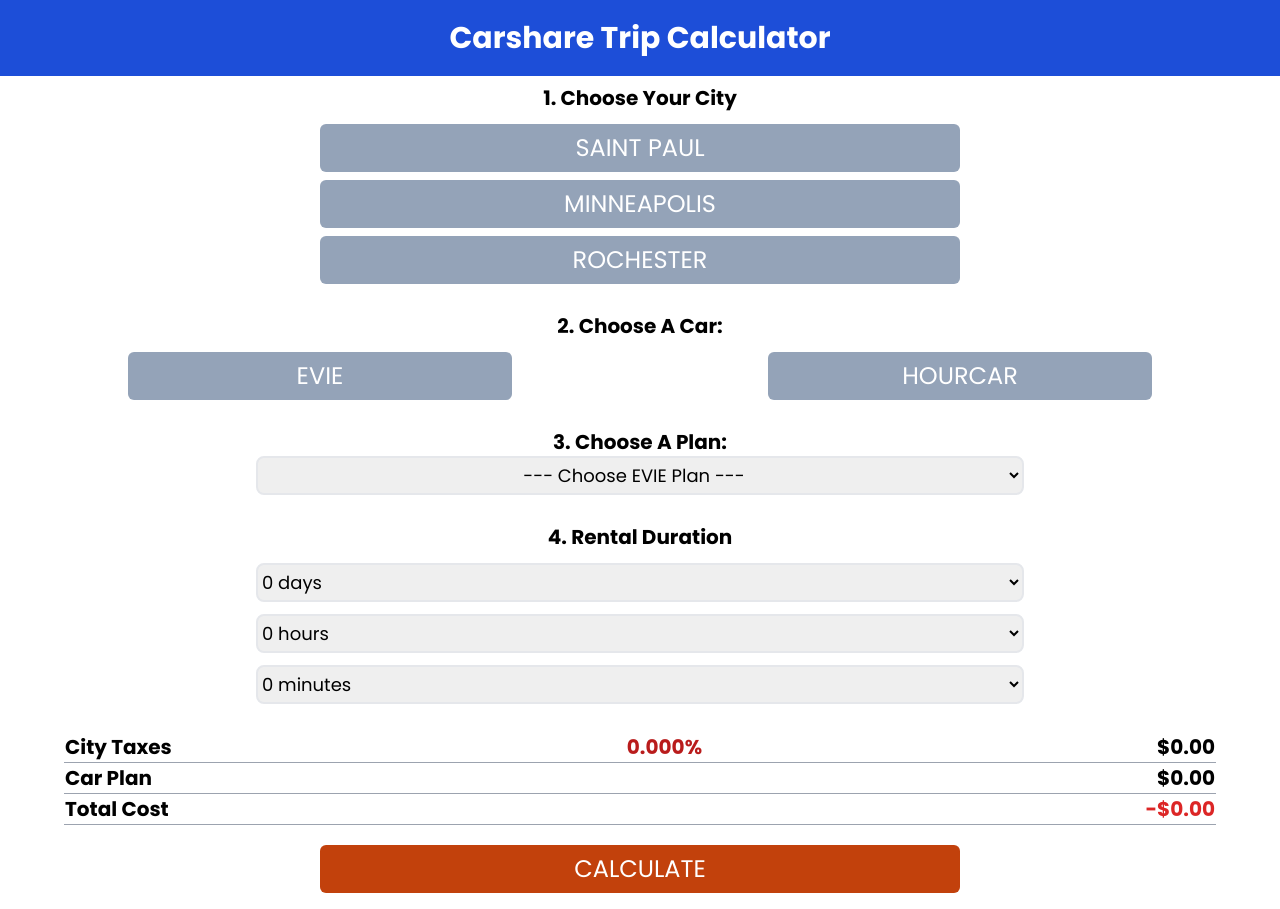
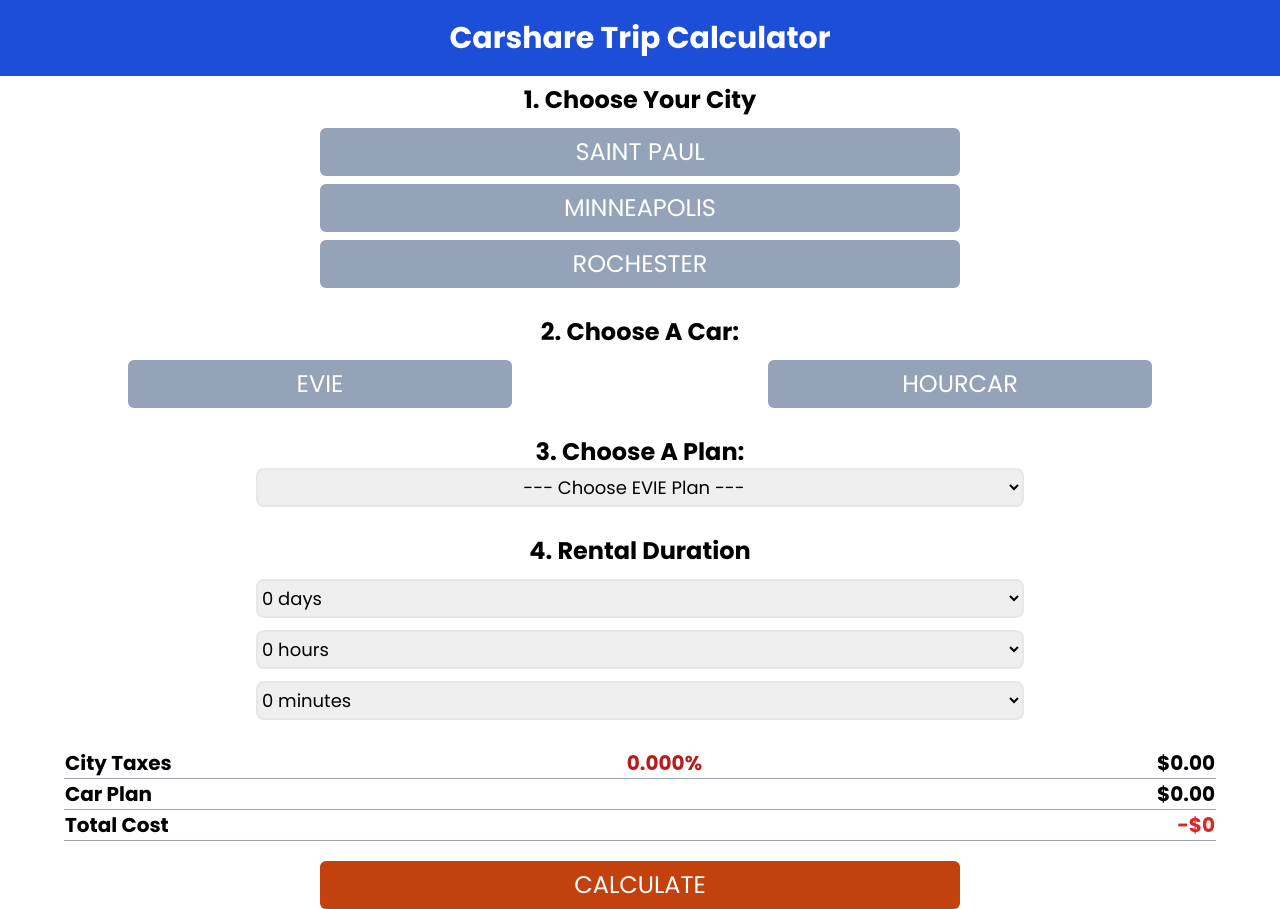
Before and after one commit to hmongdev/carshare-calculator, a React (Create React App) app: page / in a window 1280 px wide. Built offline with nearby package versions, Linux system fonts and the light colour scheme.

Commit message:
fix styling

```diff
--- a/src/App.js
+++ b/src/App.js
@@ -16,7 +16,7 @@
     const [preTax, setPreTax] = useState(0);
     const [taxCost, setTaxCost] = useState(0);
 
-    const minutes = [0, 15, 30, 45];
+    const minutes = [...Array(60).keys()];
     const hours = [...Array(8).keys()];
     const days = [...Array(5).keys()];
 
@@ -84,7 +84,7 @@
                 Carshare Trip Calculator
             </h1>
             <div id="city" className="my-2">
-                <h1 className="flex justify-center font-bold w-full text-xl">
+                <h1 className="flex justify-center font-bold w-full text-xl md:text-2xl">
                     1. Choose Your City
                 </h1>
                 <div className="flex flex-col gap-2 justify-evenly my-3">
@@ -101,7 +101,7 @@
                 </div>
             </div>
             <div id="carType" className="my-2">
-                <h1 className="flex justify-center px-3 font-bold w-full text-xl">
+                <h1 className="flex justify-center px-3 font-bold w-full text-xl md:text-2xl">
                     2. Choose A Car:
                 </h1>
                 <div className="flex my-3">
@@ -122,7 +122,7 @@
                 </div>
             </div>
             <div id="carPlan" className="my-2">
-                <h1 className="flex justify-center px-3 font-bold w-full text-xl">
+                <h1 className="flex justify-center px-3 font-bold w-full text-xl md:text-2xl">
                     3. Choose A Plan:
                 </h1>
                 {carType === 'HOURCAR' ? (
@@ -158,7 +158,7 @@
                 )}
             </div>
             <div id="rentalDuration" className="w-full my-2">
-                <h1 className="flex justify-center p-3 font-bold w-full text-xl">
+                <h1 className="flex justify-center p-3 font-bold w-full text-xl md:text-2xl">
                     4. Rental Duration
                 </h1>
                 <div className="flex flex-col w-3/5 gap-3 mx-auto">
@@ -219,7 +219,7 @@
                 <tr className="flex justify-between border-b border-gray-400 w-full">
                     <td>Total Cost</td>
                     <td className="text-red-600">
-                        -${(preTax + taxCost).toFixed(2)}
+                        -${Number((preTax + taxCost).toFixed(2))}
                     </td>
                 </tr>
             </table>
```
